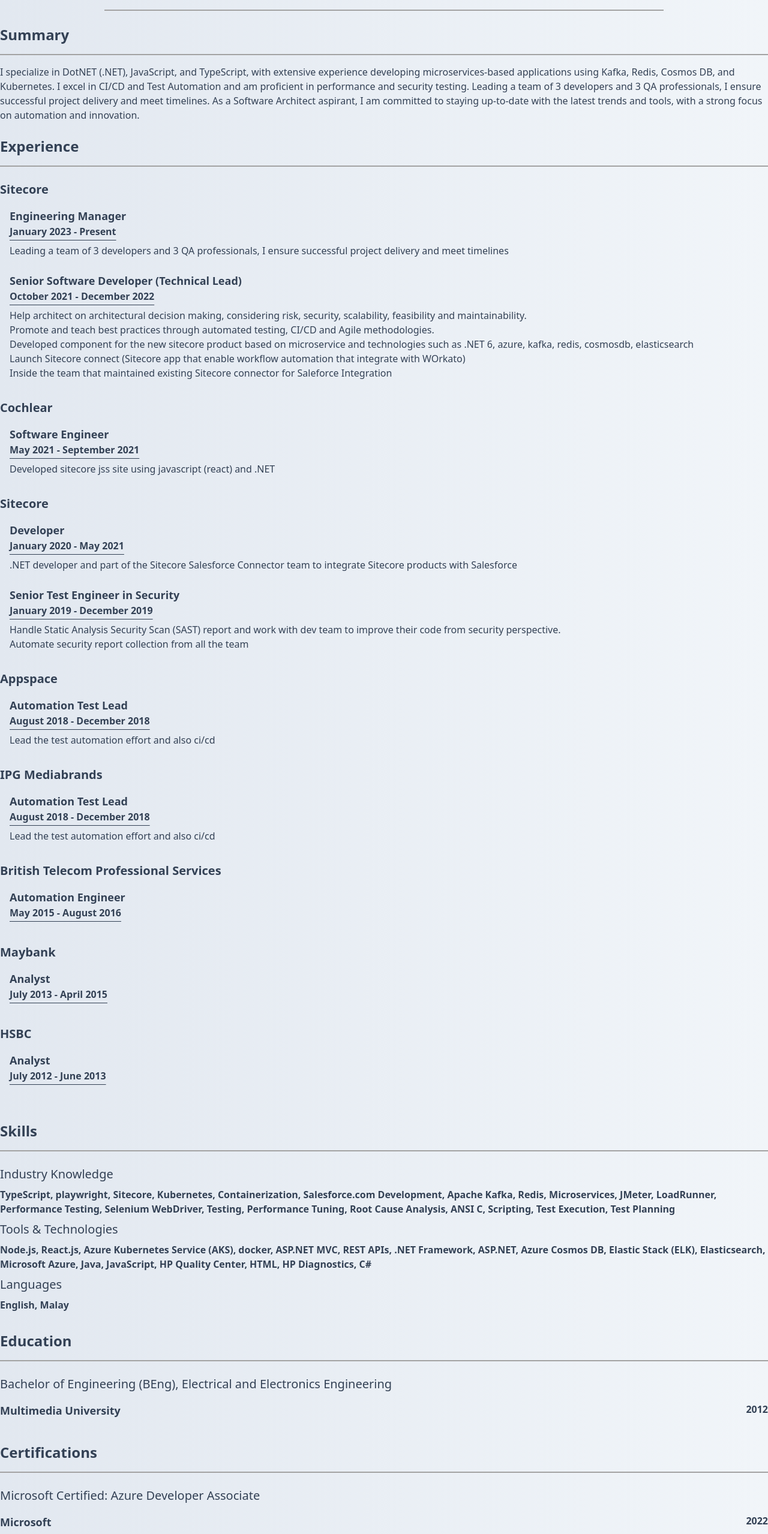
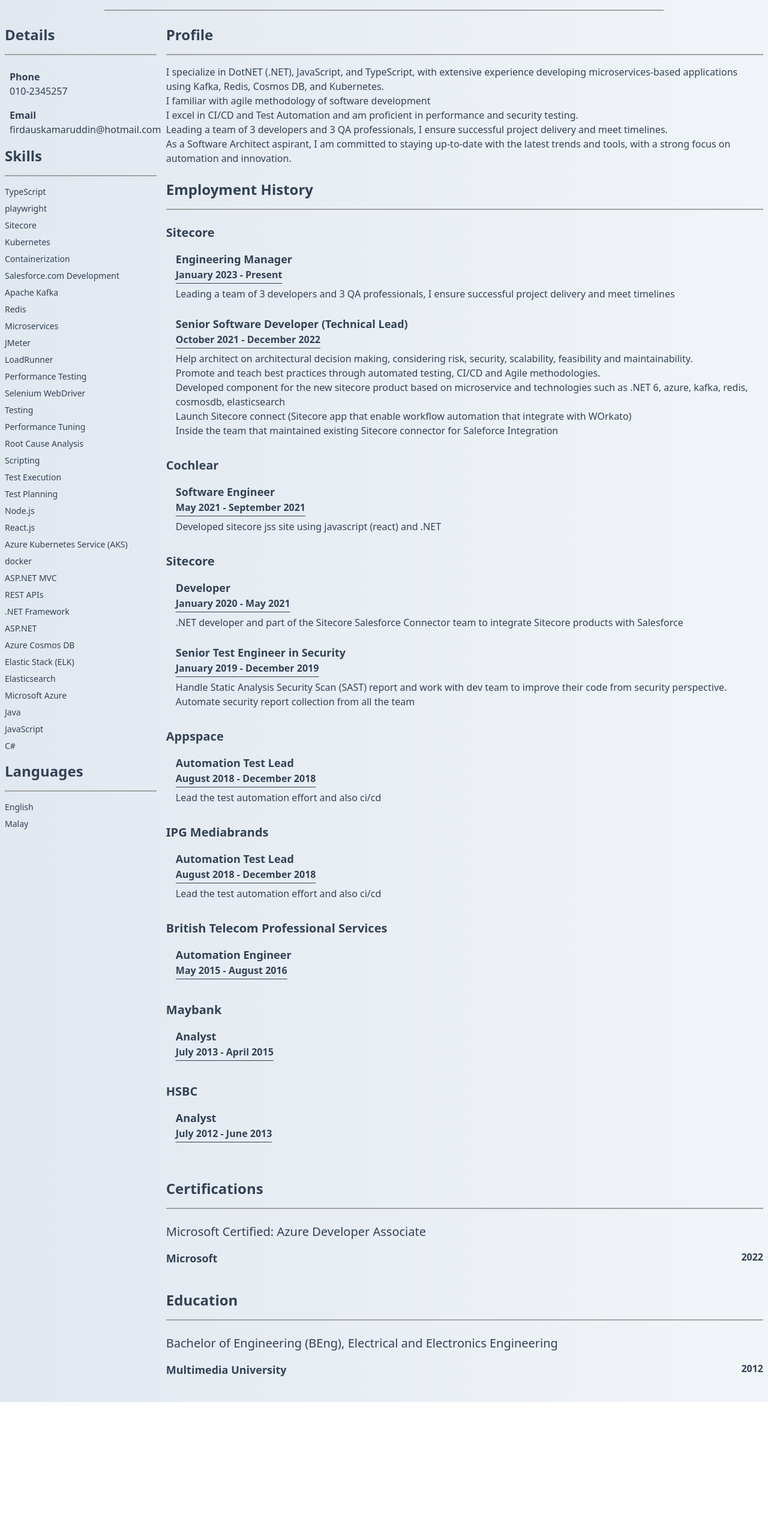
Before and after one commit to firdausng/firdausng-blog-sveltekit, a SvelteKit app: page /cv in a window 1280 px wide. Shown: the part 88-2646 px from the top of the page at 60% size. After the commit the page ends 2426 px from the top, so only its background shows below. Built offline with nearby package versions, Linux system fonts and the light colour scheme.

Commit message:
update cv

```diff
--- a/src/routes/(cv)/cv/+page.svelte
+++ b/src/routes/(cv)/cv/+page.svelte
@@ -4,120 +4,183 @@
 	let experiences = {
 		companies: [
 			{
-				name: "Sitecore",
+				name: 'Sitecore',
 				positions: [
 					{
-						name: "Engineering Manager",
-						duration: "January 2023 - Present",
+						name: 'Engineering Manager',
+						duration: 'January 2023 - Present',
 						description: [
-							"Leading a team of 3 developers and 3 QA professionals, I ensure successful project delivery and meet timelines"
+							'Leading a team of 3 developers and 3 QA professionals, I ensure successful project delivery and meet timelines'
 						]
 					},
 					{
-						name: "Senior Software Developer (Technical Lead)",
-						duration: "October 2021 - December 2022",
+						name: 'Senior Software Developer (Technical Lead)',
+						duration: 'October 2021 - December 2022',
 						description: [
-							"Help architect on architectural decision making, considering risk, security, scalability, feasibility and maintainability.",
-							"Promote and teach best practices through automated testing, CI/CD and Agile methodologies.",
-							"Developed component for the new sitecore product based on microservice and technologies such as .NET 6, azure, kafka, redis, cosmosdb, elasticsearch",
-							"Launch Sitecore connect (Sitecore app that enable workflow automation that integrate with WOrkato)",
-							"Inside the team that maintained existing Sitecore connector for Saleforce Integration",
+							'Help architect on architectural decision making, considering risk, security, scalability, feasibility and maintainability.',
+							'Promote and teach best practices through automated testing, CI/CD and Agile methodologies.',
+							'Developed component for the new sitecore product based on microservice and technologies such as .NET 6, azure, kafka, redis, cosmosdb, elasticsearch',
+							'Launch Sitecore connect (Sitecore app that enable workflow automation that integrate with WOrkato)',
+							'Inside the team that maintained existing Sitecore connector for Saleforce Integration'
 						]
 					}
 				]
 			},
 			{
-				name: "Cochlear",
+				name: 'Cochlear',
 				positions: [
 					{
-						name: "Software Engineer",
-						duration: "May 2021 - September 2021",
+						name: 'Software Engineer',
+						duration: 'May 2021 - September 2021',
 						description: [
-							"Developed sitecore jss site using javascript (react) and .NET"
+							'Developed sitecore jss site using javascript (react) and .NET'
 						]
 					}
 				]
 			},
 			{
-				name: "Sitecore",
+				name: 'Sitecore',
 				positions: [
 					{
-						name: "Developer",
-						duration: "January 2020 - May 2021",
+						name: 'Developer',
+						duration: 'January 2020 - May 2021',
 						description: [
-							".NET developer and part of the Sitecore Salesforce Connector team to integrate Sitecore products with Salesforce"
+							'.NET developer and part of the Sitecore Salesforce Connector team to integrate Sitecore products with Salesforce'
 						]
 					},
 					{
-						name: "Senior Test Engineer in Security",
-						duration: "January 2019 - December 2019",
+						name: 'Senior Test Engineer in Security',
+						duration: 'January 2019 - December 2019',
 						description: [
-							"Handle Static Analysis Security Scan (SAST) report and work with dev team to improve their code from security perspective.",
-							"Automate security report collection from all the team"
+							'Handle Static Analysis Security Scan (SAST) report and work with dev team to improve their code from security perspective.',
+							'Automate security report collection from all the team'
 						]
 					}
 				]
 			},
 			{
-				name: "Appspace",
+				name: 'Appspace',
 				positions: [
 					{
-						name: "Automation Test Lead",
-						duration: "August 2018 - December 2018",
+						name: 'Automation Test Lead',
+						duration: 'August 2018 - December 2018',
 						description: [
-							"Lead the test automation effort and also ci/cd"
+							'Lead the test automation effort and also ci/cd'
 						]
 					}
 				]
 			},
 			{
-				name: "IPG Mediabrands",
+				name: 'IPG Mediabrands',
 				positions: [
 					{
-						name: "Automation Test Lead",
-						duration: "August 2018 - December 2018",
+						name: 'Automation Test Lead',
+						duration: 'August 2018 - December 2018',
 						description: [
-							"Lead the test automation effort and also ci/cd"
+							'Lead the test automation effort and also ci/cd'
 						]
 					}
 				]
 			},
 			{
-				name: "British Telecom Professional Services",
+				name: 'British Telecom Professional Services',
 				positions: [
 					{
-						name: "Automation Engineer",
-						duration: "May 2015 - August 2016",
+						name: 'Automation Engineer',
+						duration: 'May 2015 - August 2016',
 						description: []
 					}
 				]
 			},
 			{
-				name: "Maybank",
+				name: 'Maybank',
 				positions: [
 					{
-						name: "Analyst",
-						duration: "July 2013 - April 2015",
+						name: 'Analyst',
+						duration: 'July 2013 - April 2015',
 						description: []
 					}
 				]
 			},
 			{
-				name: "HSBC",
+				name: 'HSBC',
 				positions: [
 					{
-						name: "Analyst",
-						duration: "July 2012 - June 2013",
+						name: 'Analyst',
+						duration: 'July 2012 - June 2013',
 						description: []
 					}
 				]
-			},
+			}
+		]
+	};
+
+	let summary = {
+		text: [
+			'I specialize in DotNET (.NET), JavaScript, and TypeScript, with extensive experience developing microservices-based applications using Kafka, Redis, Cosmos DB, and Kubernetes.',
+			'I familiar with agile methodology of software development',
+			'I excel in CI/CD and Test Automation and am proficient in performance and security testing. ',
+			'Leading a team of 3 developers and 3 QA professionals, I ensure successful project delivery and meet timelines. ',
+			'As a Software Architect aspirant, I am committed to staying up-to-date with the latest trends and tools, with a strong focus on automation and innovation.'
+		]
+	};
+
+	let skills = {
+		industryKnowledge: [
+			"TypeScript",
+			"playwright",
+			"Sitecore",
+			"Kubernetes",
+			"Containerization",
+			"Salesforce.com Development",
+			"Apache Kafka",
+			"Redis",
+			"Microservices",
+			"JMeter",
+			"LoadRunner",
+			"Performance Testing",
+			"Selenium WebDriver",
+			"Testing",
+			"Performance Tuning",
+			"Root Cause Analysis",
+			"Scripting",
+			"Test Execution",
+			"Test Planning",
+			"Node.js",
+			"React.js",
+			"Azure Kubernetes Service (AKS)",
+			"docker",
+			"ASP.NET MVC",
+			"REST APIs",
+			".NET Framework",
+			"ASP.NET",
+			"Azure Cosmos DB",
+			"Elastic Stack (ELK)",
+			"Elasticsearch",
+			"Microsoft Azure",
+			"Java",
+			"JavaScript",
+			"C#"
+		],
+		language: [
+			"English", "Malay"
 		]
 	}
+
+	let contactDetail = [
+		{
+			name: 'phone',
+			value: '010-2345257'
+		},
+		{
+			name: 'email',
+			value: 'firdauskamaruddin@hotmail.com'
+		}
+	]
 </script>
 
 
-<section class="flex flex-col gap-2 container mx-auto py-4">
+<section class="flex flex-col gap-2 container mx-auto py-4 p-2">
 	<nav class="flex flex-col gap-2 items-center justify-center">
 		<h1 class="text-4xl">Firdaus Kamaruddin</h1>
 		<div>
@@ -143,21 +206,52 @@
 				class="my-4 h-0.5 border-t-0 bg-neutral-400 opacity-100 dark:opacity-50" />
 		</div>
 	</nav>
-		<div class="flex">
-			<aside>
+	<div class="flex gap-4">
+		<aside class="w-1/5 flex flex-col gap-2">
+				<section>
+					<h3 class="text-2xl font-semibold">Details</h3>
+					<hr
+						class="my-4 h-0.5 border-t-0 bg-neutral-400 opacity-100 dark:opacity-50" />
+					{#each contactDetail as detail}
+						<div class="p-2">
+							<p class="capitalize font-semibold">{detail.name}</p>
+							<p class="">{detail.value}</p>
+						</div>
+					{/each}
+				</section>
 
+			<section>
+				<h3 class="text-2xl font-semibold">Skills</h3>
+				<hr
+					class="my-4 h-0.5 border-t-0 bg-neutral-400 opacity-100 dark:opacity-50" />
+				{#each skills.industryKnowledge as skill}
+					<p class="pb-2 pr-4 text-sm">{skill}</p>
+				{/each}
+			</section>
+
+			<section>
+				<h3 class="text-2xl font-semibold">Languages</h3>
+				<hr
+					class="my-4 h-0.5 border-t-0 bg-neutral-400 opacity-100 dark:opacity-50" />
+				{#each skills.language as language}
+					<p class="pb-2 pr-4 text-sm">{language}</p>
+				{/each}
+			</section>
 		</aside>
 		<main class="flex flex-col">
 			<section>
-						<h2 class="text-2xl font-semibold">Summary</h2>
+				<h2 class="text-2xl font-semibold">Profile</h2>
 				<hr
 					class="my-4 h-0.5 border-t-0 bg-neutral-400 opacity-100 dark:opacity-50" />
-						<p>
-							I specialize in DotNET (.NET), JavaScript, and TypeScript, with extensive experience developing microservices-based applications using Kafka, Redis, Cosmos DB, and Kubernetes. I excel in CI/CD and Test Automation and am proficient in performance and security testing. Leading a team of 3 developers and 3 QA professionals, I ensure successful project delivery and meet timelines. As a Software Architect aspirant, I am committed to staying up-to-date with the latest trends and tools, with a strong focus on automation and innovation.
-						</p>
+
+				{#each summary.text as text}
+					<p>{text}</p>
+				{/each}
+
 			</section>
+
 			<section class="my-6">
-					<h2 class="text-2xl font-semibold">Experience</h2>
+				<h2 class="text-2xl font-semibold">Employment History</h2>
 				<hr
 					class="my-4 h-0.5 border-t-0 bg-neutral-400 opacity-100 dark:opacity-50" />
 
@@ -190,27 +284,18 @@
 			</section>
 
 			<section class="my-4">
-					<h2 class="text-2xl font-semibold">Skills</h2>
+				<h2 class="text-2xl font-semibold">Certifications</h2>
 				<hr
 					class="my-4 h-0.5 border-t-0 bg-neutral-400 opacity-100 dark:opacity-50" />
 
 				<!--					mmu-->
 				<div>
-						<h3 class="text-xl py-2">Industry Knowledge</h3>
+					<h3 class="text-xl py-2">Microsoft Certified: Azure Developer Associate</h3>
 					<div>
-							<p class="text-md font-semibold">TypeScript, playwright, Sitecore, Kubernetes, Containerization, Salesforce.com Development, Apache Kafka, Redis, Microservices, JMeter, LoadRunner, Performance Testing, Selenium WebDriver, Testing, Performance Tuning, Root Cause Analysis, ANSI C, Scripting, Test Execution, Test Planning</p>
+						<div class="flex justify-between py-2 ">
+							<h4 class="text-lg font-semibold">Microsoft</h4>
+							<p class="text-md font-semibold">2022</p>
 						</div>
-
-						<h3 class="text-xl py-2">Tools & Technologies</h3>
-						<div>
-							<p class="text-md font-semibold">
-								Node.js, React.js, Azure Kubernetes Service (AKS), docker, ASP.NET MVC, REST APIs, .NET Framework, ASP.NET, Azure Cosmos DB, Elastic Stack (ELK), Elasticsearch, Microsoft Azure, Java, JavaScript, HP Quality Center, HTML, HP Diagnostics, C#							</p>
-						</div>
-
-						<h3 class="text-xl py-2">Languages</h3>
-						<div>
-							<p class="text-md font-semibold">
-								English, Malay
 					</div>
 				</div>
 
@@ -234,25 +319,6 @@
 
 			</section>
 
-
-				<section class="my-4">
-					<h2 class="text-2xl font-semibold">Certifications</h2>
-					<hr
-						class="my-4 h-0.5 border-t-0 bg-neutral-400 opacity-100 dark:opacity-50" />
-
-					<!--					mmu-->
-					<div>
-						<h3 class="text-xl py-2">Microsoft Certified: Azure Developer Associate</h3>
-						<div>
-							<div class="flex justify-between py-2 ">
-								<h4 class="text-lg font-semibold">Microsoft</h4>
-								<p class="text-md font-semibold">2022</p>
-							</div>
-						</div>
-					</div>
-
-				</section>
-
 		</main>
 	</div>
 
```
Lines whose indentation alone changed are shown as unchanged.
